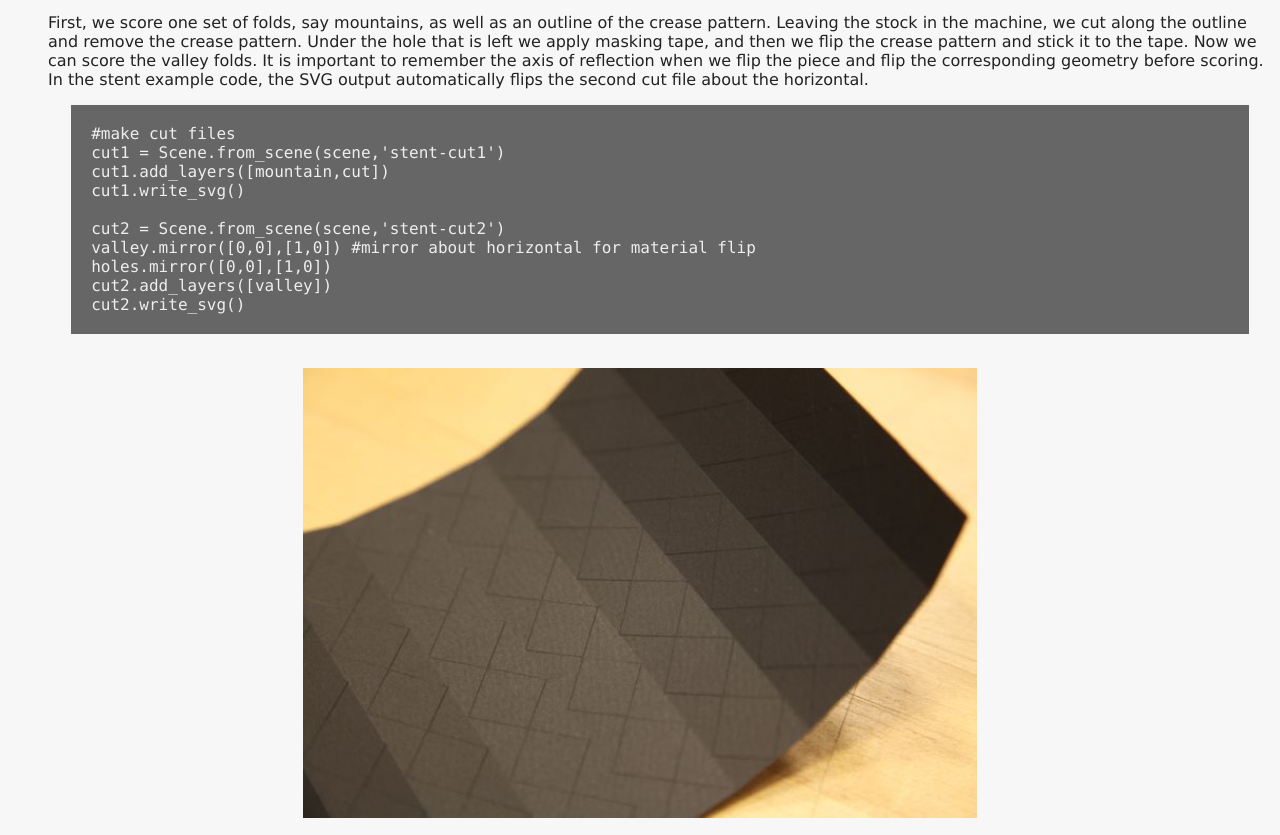
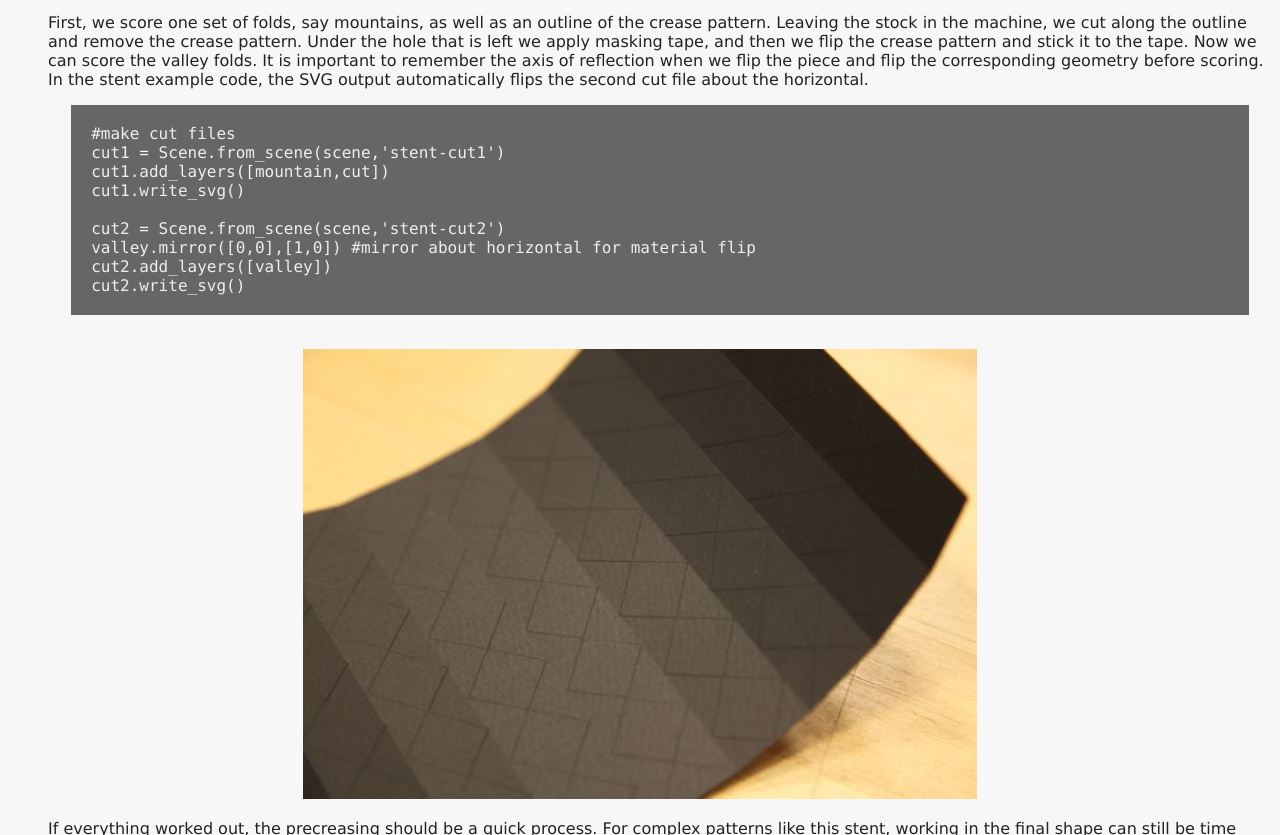
Before and after one commit to calischs/fold, a plain HTML site: page www/poly.html in a window 1280 px wide. Shown: the part 1460-2295 px from the top of the page. Drawn offline with Linux system fonts and the light colour scheme; a web font is replaced by a local one.

Commit message:
remove extra line from poly.html

```diff
--- a/www/poly.html
+++ b/www/poly.html
@@ -34,7 +34,6 @@ cut1.write_svg()
 
 cut2 = Scene.from_scene(scene,'stent-cut2')
 valley.mirror([0,0],[1,0]) #mirror about horizontal for material flip
-holes.mirror([0,0],[1,0])
 cut2.add_layers([valley])
 cut2.write_svg()
 </code></pre><br>
```
